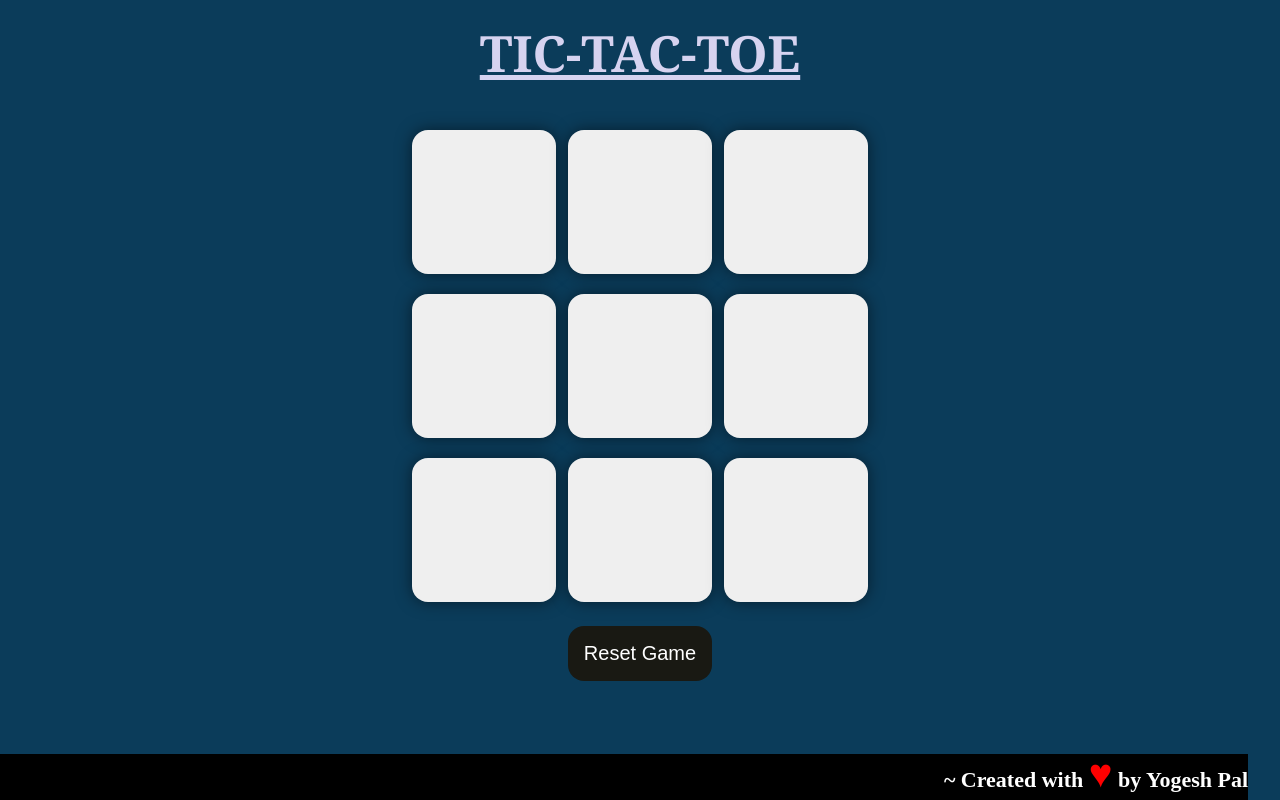
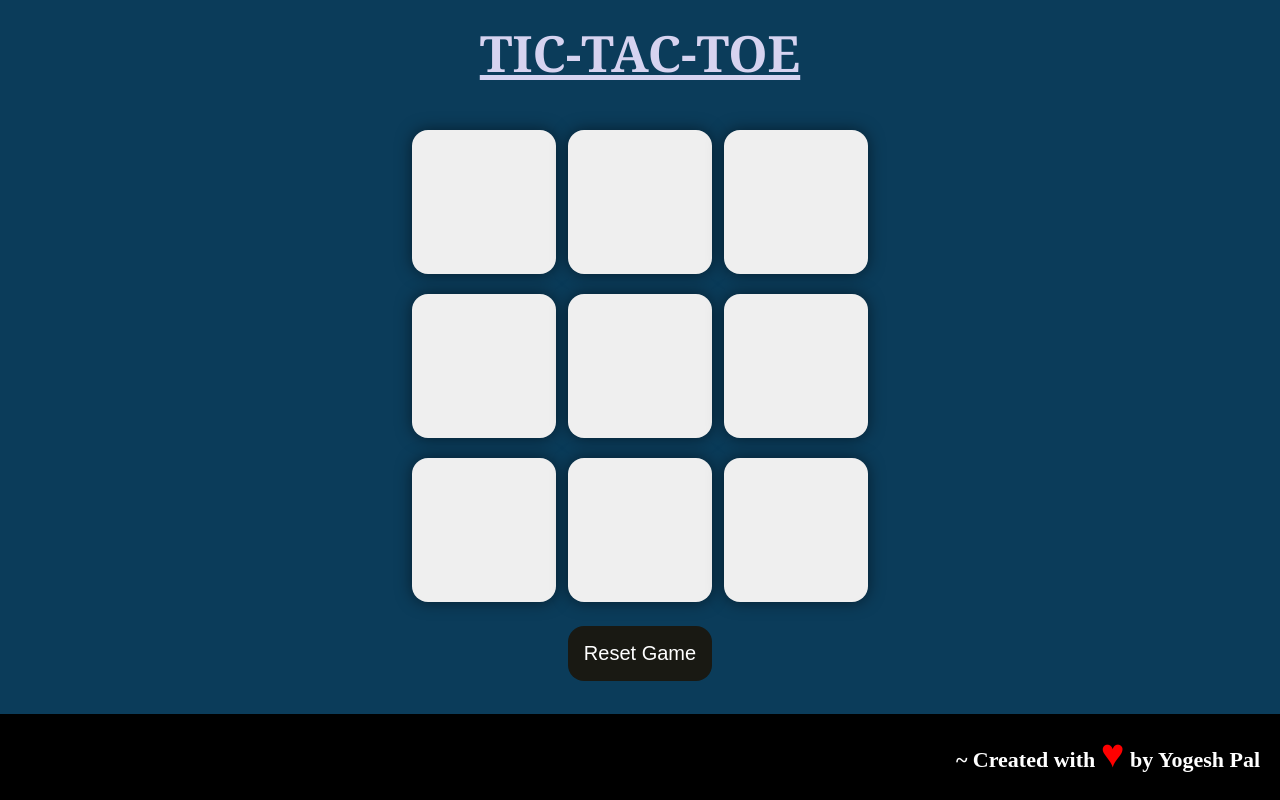
Before and after one commit to theyogeshpal/Tic_Tac_Toe_Game, a plain HTML site: page index.html in a window 1280 px wide. Drawn offline with Linux system fonts and the light colour scheme.

Commit message:
Update style.css

```diff
--- a/style.css
+++ b/style.css
@@ -45,7 +45,7 @@ h4{
   float: right;
   margin-left: 0%;
   font-size: 22px;
-  margin-right: 2rem;
+  padding: 20px;
   margin-bottom: 0rem;
   margin-top: 0%;
   line-height: 2.5rem;
```
